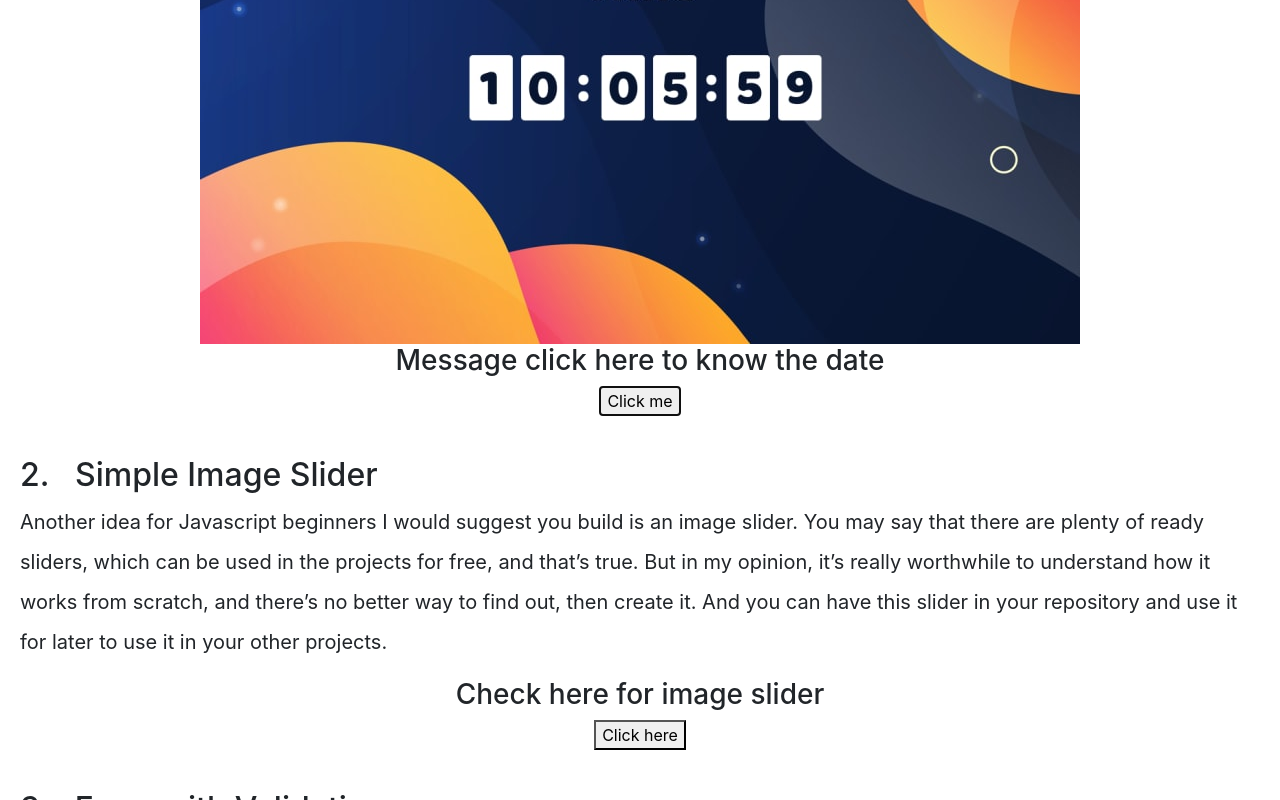
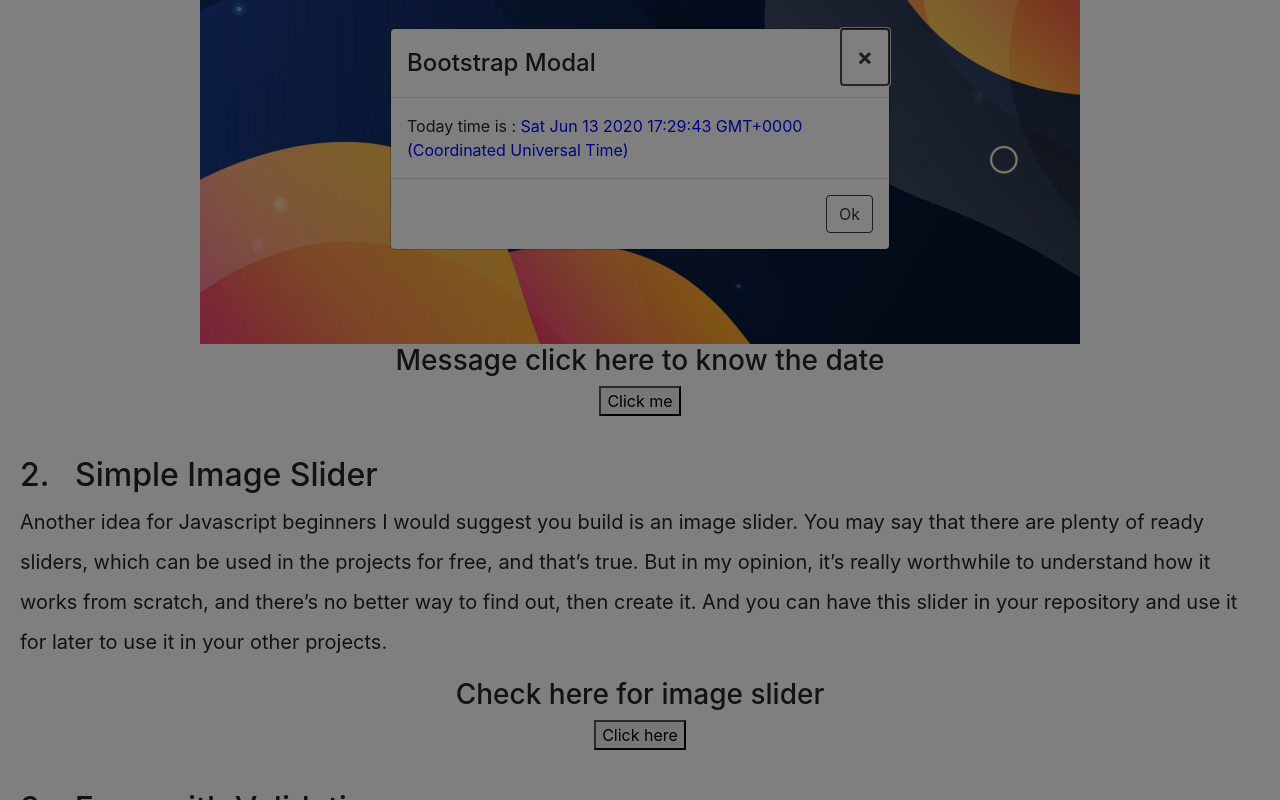
Before and after one commit to mmlakshmi97/webappAngular9, an Angular app: page / in a window 1280 px wide. Both pictures are taken after a click on the button "Click me". Shown: the part 1440-2240 px from the top of the page. Built offline with nearby package versions, Linux system fonts and the light colour scheme.

Commit message:
Bootstrap modal
Bootstrap modal functionality

```diff
--- a/src/app/comp1/comp1.component.html
+++ b/src/app/comp1/comp1.component.html
@@ -5,4 +5,19 @@
 </mat-dialog-actions> -->
 
 <h3>Message click here to know the date</h3>
-<button (click)="showtime()">Click me</button>
+<button (click)="open(mymodal)">Click me</button>
+<!-- //Modal -->
+<ng-template #mymodal let-modal>
+    <div class="modal-header">
+      <h4 class="modal-title" id="modal-basic-title">Bootstrap Modal</h4>
+      <button type="button" class="close" aria-label="Close" (click)="modal.dismiss('Cross click')">
+        <span aria-hidden="true">&times;</span>
+      </button>
+    </div>
+    <div class="modal-body">
+      Today time is : <span style="color: blue;">{{currdate}}</span>
+    </div>
+    <div class="modal-footer">
+      <button type="button" class="btn btn-outline-dark" (click)="modal.close('Save click')">Ok</button>
+    </div>
+  </ng-template>
--- a/src/app/comp1/comp1.component.ts
+++ b/src/app/comp1/comp1.component.ts
@@ -1,4 +1,5 @@
 import { Component, Inject, Injectable, OnInit } from '@angular/core';
+import {NgbModal, ModalDismissReasons, NgbModalOptions} from '@ng-bootstrap/ng-bootstrap';
 import {MatDialogRef, MAT_DIALOG_DATA, MatDialog} from  '@angular/material/dialog';
 @Component({
   selector: 'app-comp1',
@@ -7,7 +8,12 @@
 })
 export class Comp1Component implements OnInit {
 
-  constructor() { }
+  constructor(private modalService: NgbModal) {
+      this.modalOptions = {
+      backdrop:'static',
+      backdropClass:'customBackdrop'
+    }
+   }
 
   ngOnInit(): void {
   }
@@ -16,5 +22,27 @@
     let date: Date = new Date();
     alert('hi'+date);
   }
+  closeResult: string;
+  currdate: Date;
+  modalOptions:NgbModalOptions;
+
+  open(content) {
+    this.currdate = new Date();
+    this.modalService.open(content, this.modalOptions).result.then((result) => {
+      this.closeResult = `Closed with: ${result}`;
+    }, (reason) => {
+      this.closeResult = `Dismissed ${this.getDismissReason(reason)}`;
+    });
+  }
+
+  private getDismissReason(reason: any): string {
+    if (reason === ModalDismissReasons.ESC) {
+      return 'by pressing ESC';
+    } else if (reason === ModalDismissReasons.BACKDROP_CLICK) {
+      return 'by clicking on a backdrop';
+    } else {
+      return  `with: ${reason}`;
+    }
+  }
 
 }
```
Also changed, not shown: Demo screenshot/bootstrap modal.png (added), src/app/comp2/comp2.component.html (line endings or trailing spaces).
